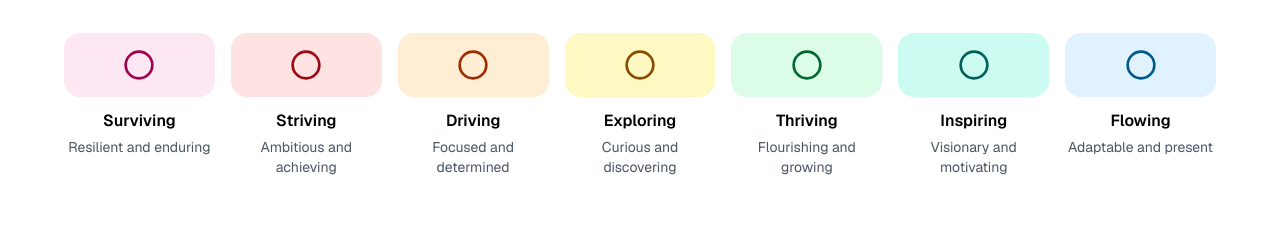
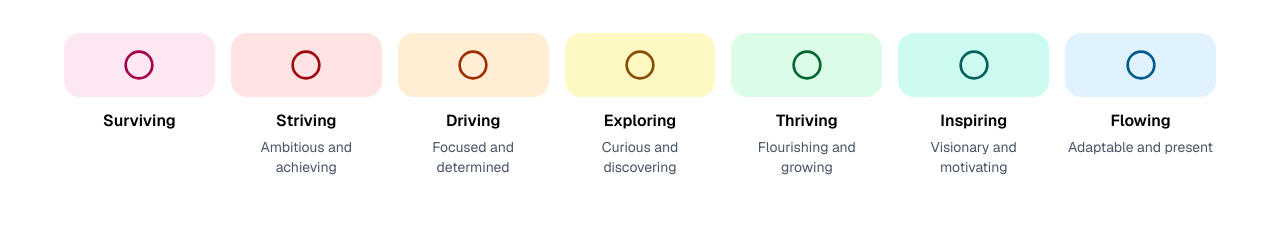
Before and after one commit to jakeh-777/mindsetos-website-v2, a Next.js app: page / in a window 1280 px wide. Shown: the part 2240-2467 px from the top of the page. Built offline with nearby package versions, Linux system fonts and the light colour scheme.

Commit message:
Updated page.tsx

```diff
--- a/app/page.tsx
+++ b/app/page.tsx
@@ -36,7 +36,7 @@ export default function HomePage() {
   }
 
   const mindsets = [
-    { name: "Surviving", color: "bg-pink-100 text-pink-800", description: "Resilient and enduring" },
+    { name: "Surviving", color: "bg-pink-100 text-pink-800",},
     { name: "Striving", color: "bg-red-100 text-red-800", description: "Ambitious and achieving" },
     { name: "Driving", color: "bg-orange-100 text-orange-800", description: "Focused and determined" },
     { name: "Exploring", color: "bg-yellow-100 text-yellow-800", description: "Curious and discovering" },
```
